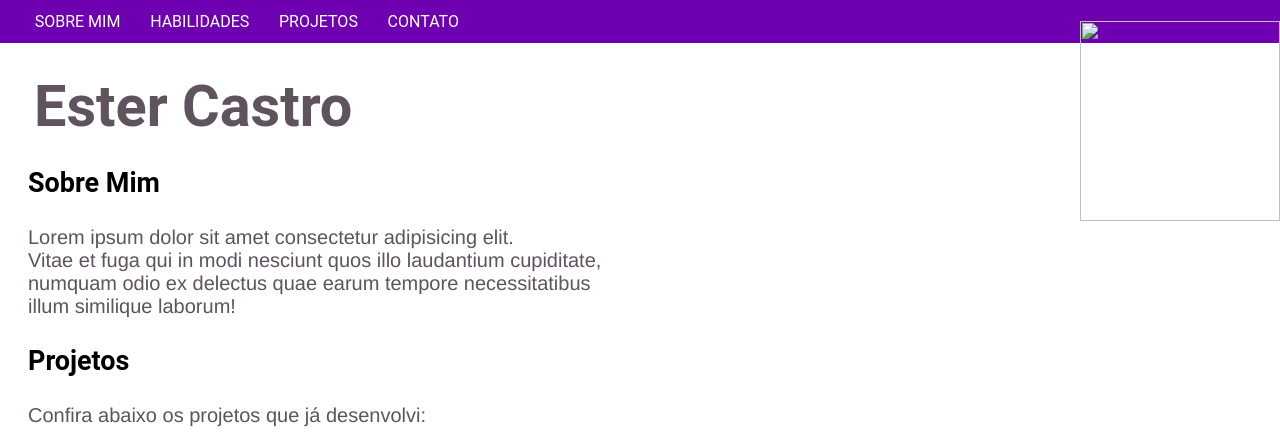
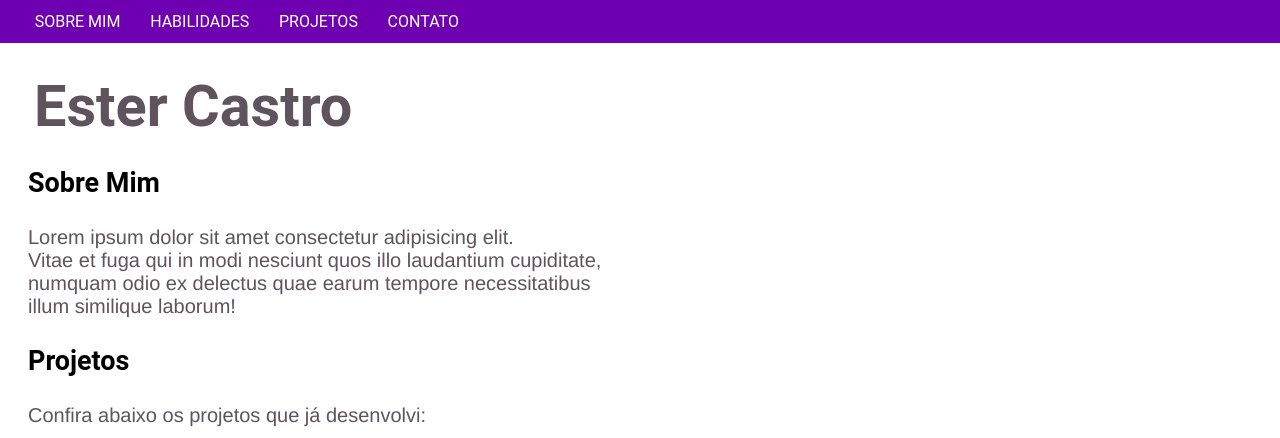
Before and after one commit to estersdecastro/portifolio, a plain HTML site: page index.html in a window 1280 px wide. Shown: the top 438 px of the page. Drawn offline with Linux system fonts and the light colour scheme.

Commit message:
Update index.html

```diff
--- a/index.html
+++ b/index.html
@@ -20,7 +20,7 @@
         <h1 id="nome">Ester Castro</h1>
         <div class="sobre">
         <h3>Sobre Mim</h3>
-        <img id="imagem" src="ester.enc" alt="" height="200" width="200">
+
         <p>Lorem ipsum dolor sit amet consectetur adipisicing elit. <br>
             Vitae et fuga qui in modi nesciunt quos illo laudantium cupiditate, <br>
             numquam odio ex delectus quae earum tempore necessitatibus <br>
```
